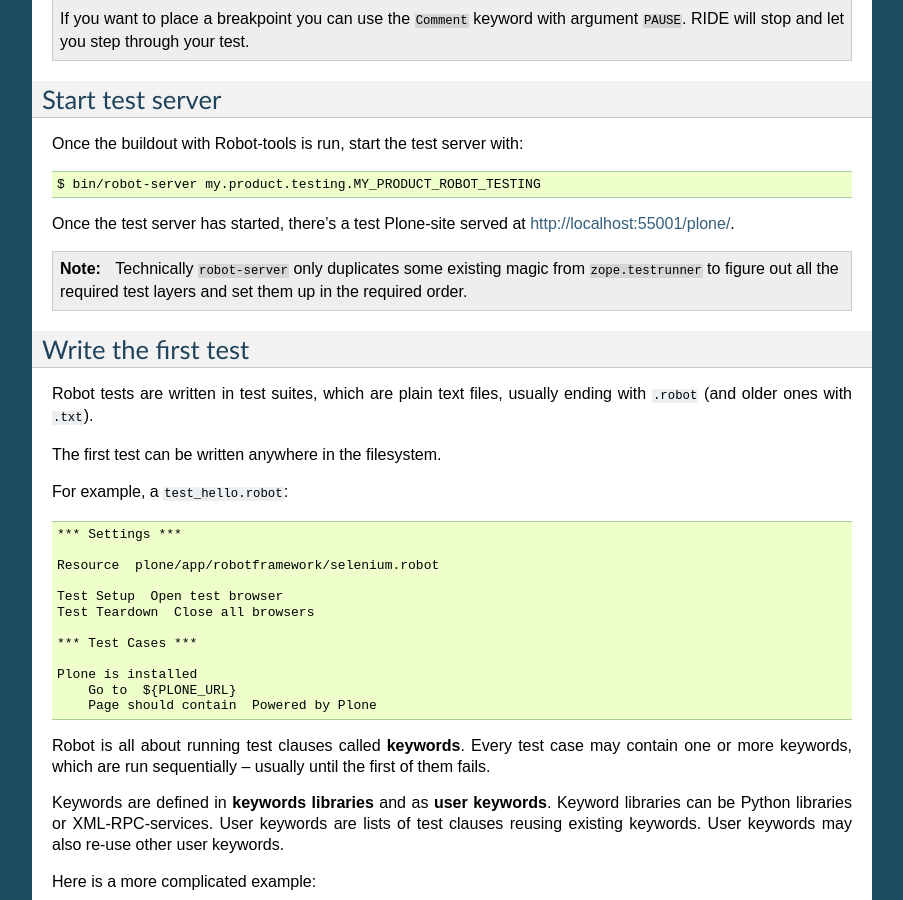
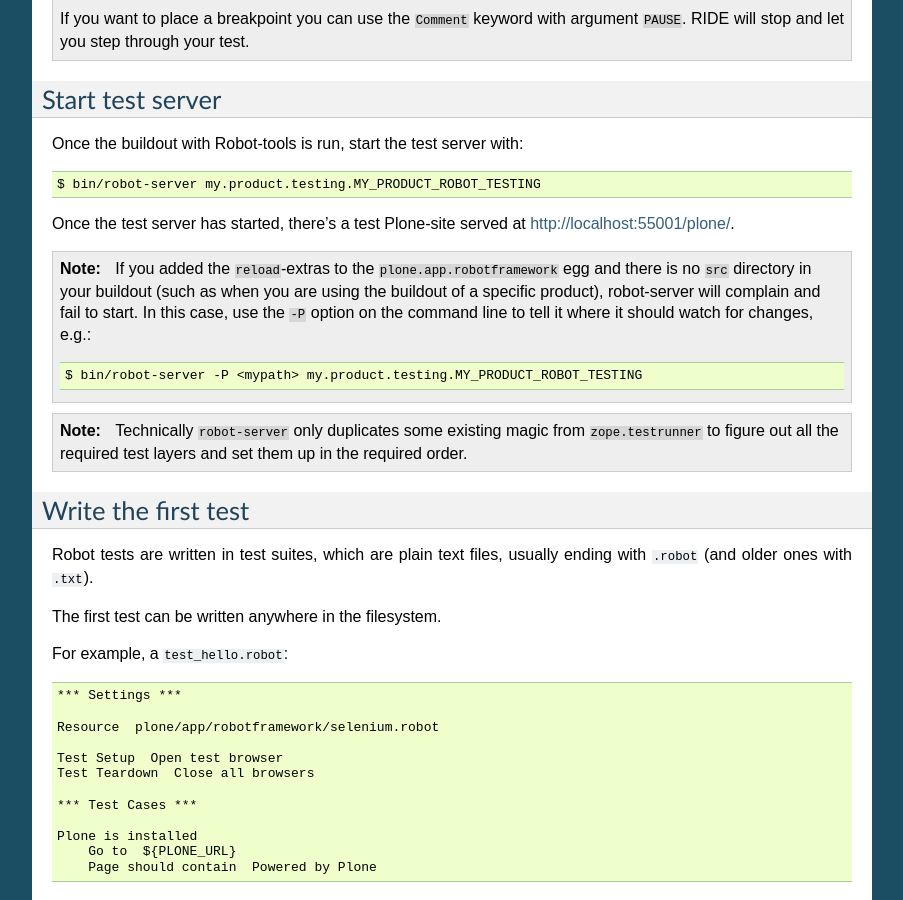
Before and after one commit to plone/plone.app.robotframework, a Sphinx documentation site: the page built from docs/source/happy.rst, in a window 1280 px wide and 900 px high, scrolled down 1821 px. Shown: the whole window, without its empty margins (198-1101 px from the left). Built offline with Sphinx 7.4.7, drawn with Linux system fonts in a browser that asks for light colours.

Commit message:
Added note about -P command-line argument to robot-server

```diff
--- a/docs/source/happy.rst
+++ b/docs/source/happy.rst
@@ -121,6 +121,15 @@
 
 Once the test server has started, there's a test Plone-site served
 at http://localhost:55001/plone/.
+
+.. note:: If you added the ``reload``-extras to the
+   ``plone.app.robotframework`` egg and there is no ``src`` directory
+   in your buildout (such as when you are using the buildout of a specific
+   product), robot-server will complain and fail to start.  In this case,
+   use the ``-P`` option on the command line to tell it where it should
+   watch for changes, e.g.::
+
+       $ bin/robot-server -P <mypath> my.product.testing.MY_PRODUCT_ROBOT_TESTING
 
 .. note:: Technically ``robot-server`` only duplicates some existing
    magic from ``zope.testrunner`` to figure out all the required test
```
